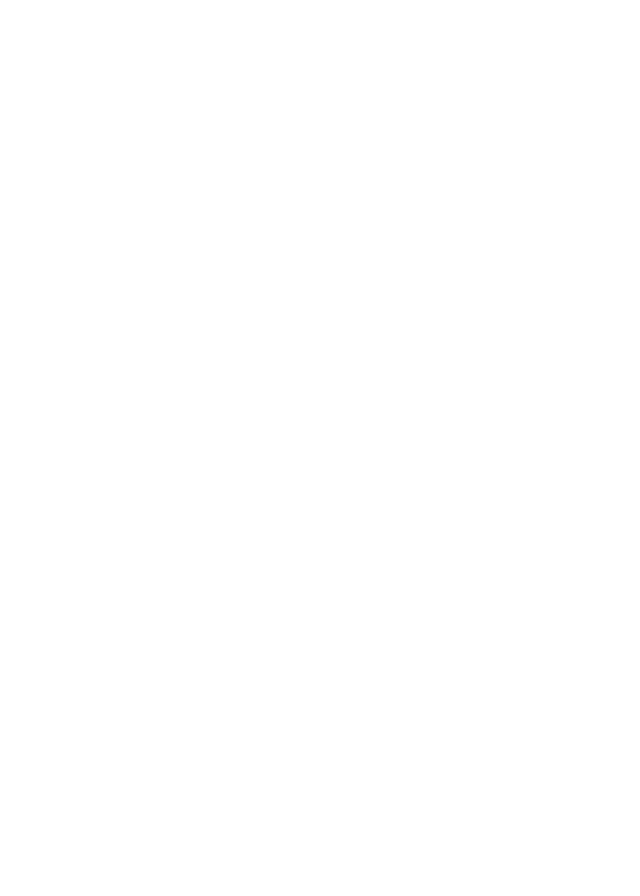
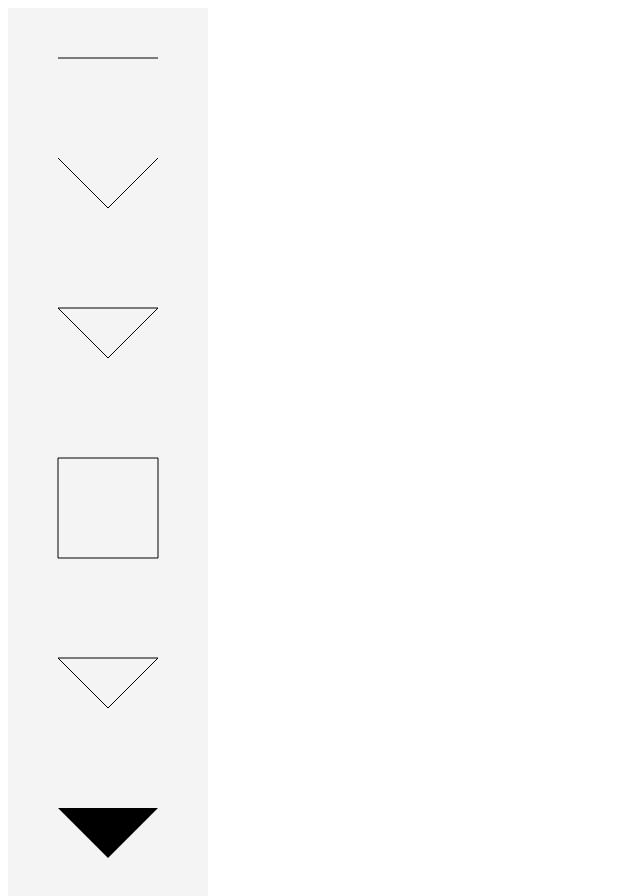
Before and after one commit to ViktoriiaHolub/canvas-level-1, a plain HTML site: page index.html in a window 1280 px wide. Shown: the whole page, without its empty margins (0-640 px from the left). Before the commit the page ends 800 px from the top, so only its background shows below. Drawn offline with Linux system fonts and the light colour scheme.

Commit message:
work with lines and figures 1. part 2 of 7

```diff
--- a/index.html
+++ b/index.html
@@ -7,6 +7,7 @@
     <title>Canvas level 1</title>
   </head>
   <body>
-    <canvas width="200" height="200"></canvas>
+    <canvas width="200" height="900" style="background-color: #f4f4f4"></canvas>
   </body>
+  <script src="index.js"></script>
 </html>
--- a/index.js
+++ b/index.js
@@ -1,2 +1,52 @@
 let canvas = document.querySelector("canvas");
 let ctx = canvas.getContext("2d"); // ctx (context)
+
+// notes
+// in canvas direction:
+// x - (right direction x _>)
+// y - (down direction y |v)
+
+// line
+ctx.beginPath();
+ctx.moveTo(50, 50); // args is x, y
+ctx.lineTo(150, 50);
+ctx.stroke();
+
+// arrow down
+ctx.beginPath();
+ctx.moveTo(50, 150);
+ctx.lineTo(100, 200);
+ctx.lineTo(150, 150);
+ctx.stroke();
+
+// triangle
+ctx.beginPath();
+ctx.moveTo(50, 300);
+ctx.lineTo(100, 350);
+ctx.lineTo(150, 300);
+ctx.lineTo(50, 300);
+ctx.stroke();
+
+// square
+ctx.beginPath();
+ctx.moveTo(50, 450);
+ctx.lineTo(150, 450);
+ctx.lineTo(150, 550);
+ctx.lineTo(50, 550);
+ctx.closePath(); // return to the beginner position in moveTo
+ctx.stroke();
+
+// triangle using method closePath()
+ctx.beginPath();
+ctx.moveTo(50, 650);
+ctx.lineTo(100, 700);
+ctx.lineTo(150, 650);
+ctx.closePath();
+ctx.stroke();
+
+// triangle with background color using fill and without stroke() and closePath()
+ctx.beginPath();
+ctx.moveTo(50, 800);
+ctx.lineTo(100, 850);
+ctx.lineTo(150, 800);
+ctx.fill();
```
